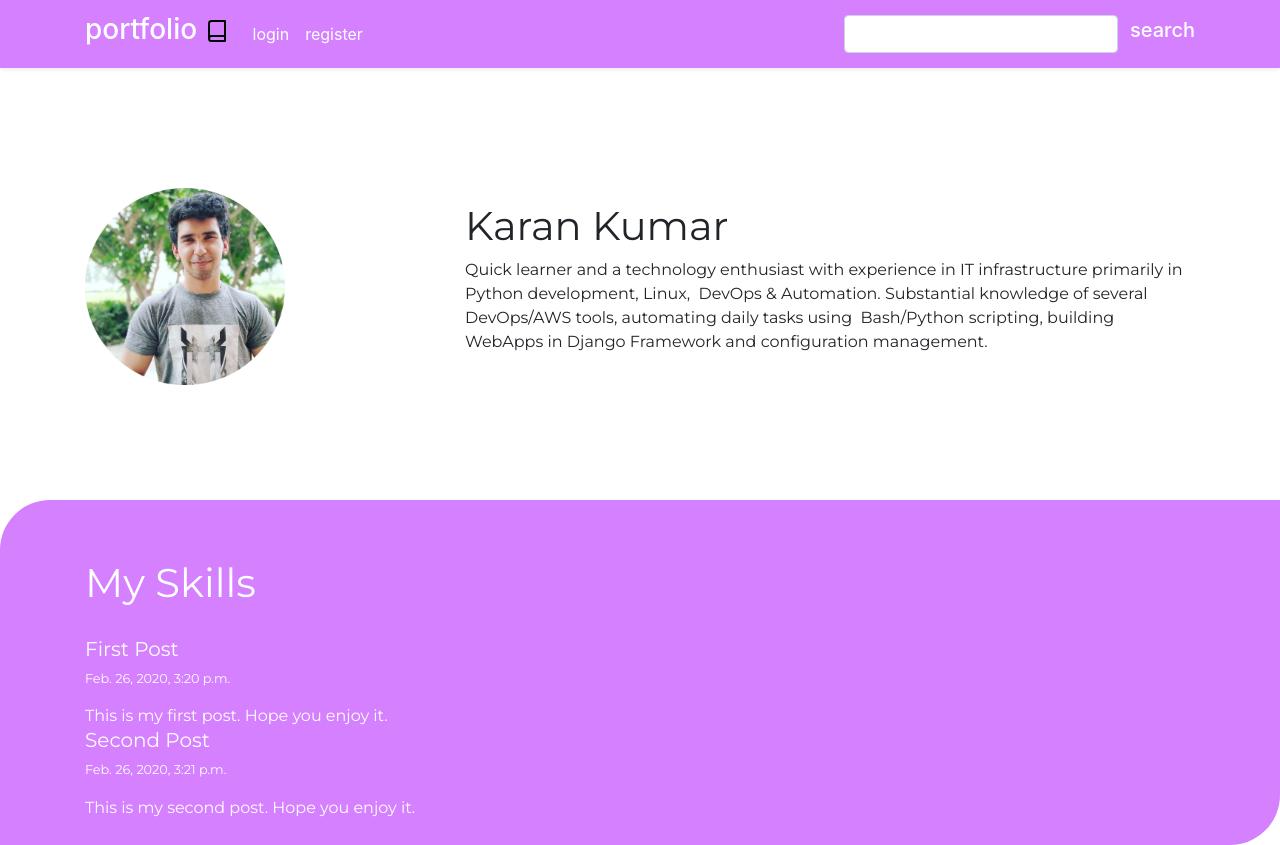
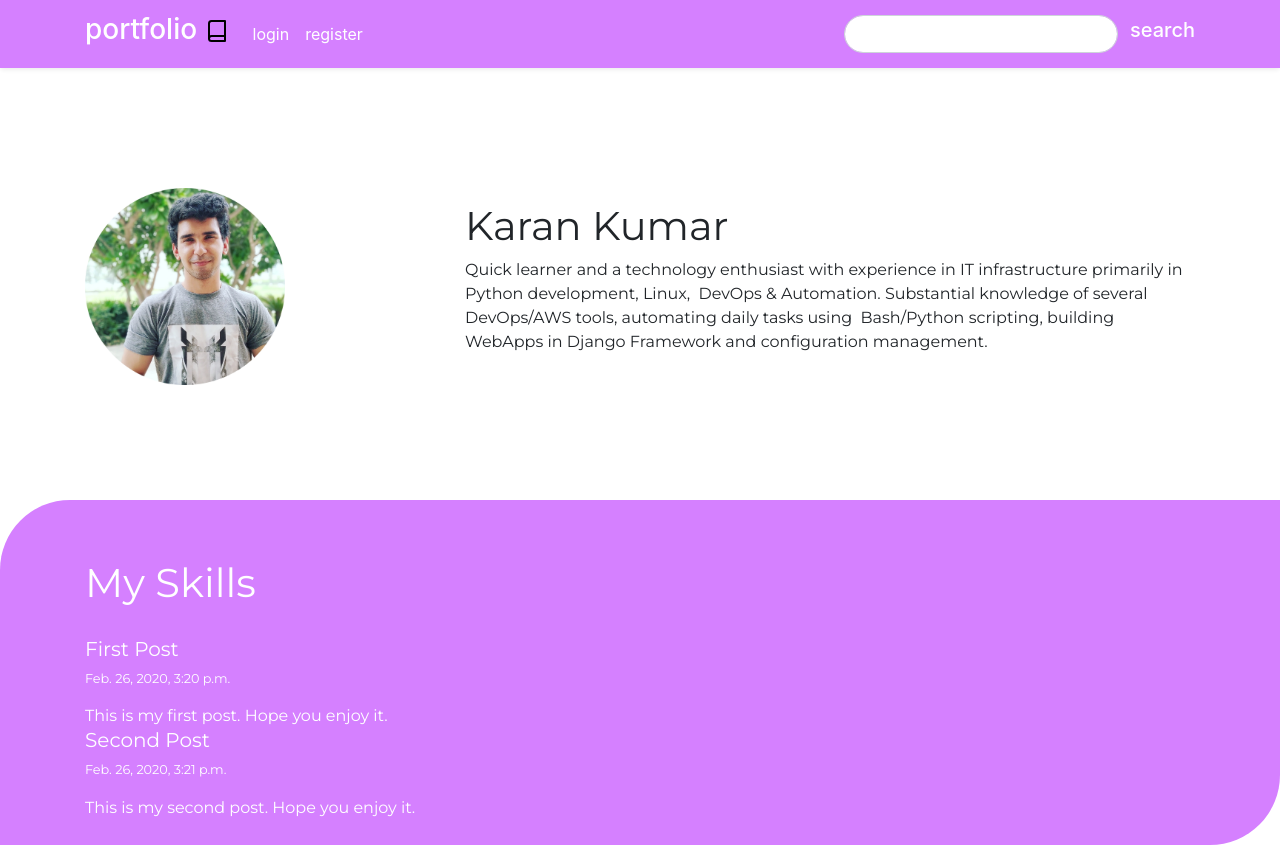
Before and after one commit to karankumarshreds/full_stack_ninja, a Django app: page /articles in a window 1280 px wide. Run offline with Django 3.2, Linux system fonts and the light colour scheme; data comes from the database, SQL or seed files in the repository; some libraries are stand-ins or nearby versions.

Commit message:
changed search bar

```diff
--- a/articles/templates/articles/base.html
+++ b/articles/templates/articles/base.html
@@ -36,7 +36,7 @@
       </li>
     </ul>
     <form class="form-inline my-2 my-lg-0">
-      <input class="form-control mr-sm-2" type="search" placeholder="" aria-label="Search">
+      <input class="form-control  searchbox mr-sm-2" type="search" placeholder="" aria-label="Search">
       <a class="pl-1 my-2 my-sm-0 text-white" type="submit"><h5>search</h5></a>
     </form>
   </div>
--- a/static/style.css
+++ b/static/style.css
@@ -18,7 +18,7 @@ a.tits {
 	padding: 2%;
 	color: white;
 	margin-top: 4%;
-	border-radius: 50px 0px 50px 0px;
+	border-radius: 70px 0px 70px 0px;
 	font-family: 'Montserrat';
 }
 
@@ -35,6 +35,10 @@ a.tits {
 	padding-bottom: 5%;
 }
 
+.searchbox{
+	border-radius: 50px !important;
+}
+
 
 /*
 .page-footer{
```
